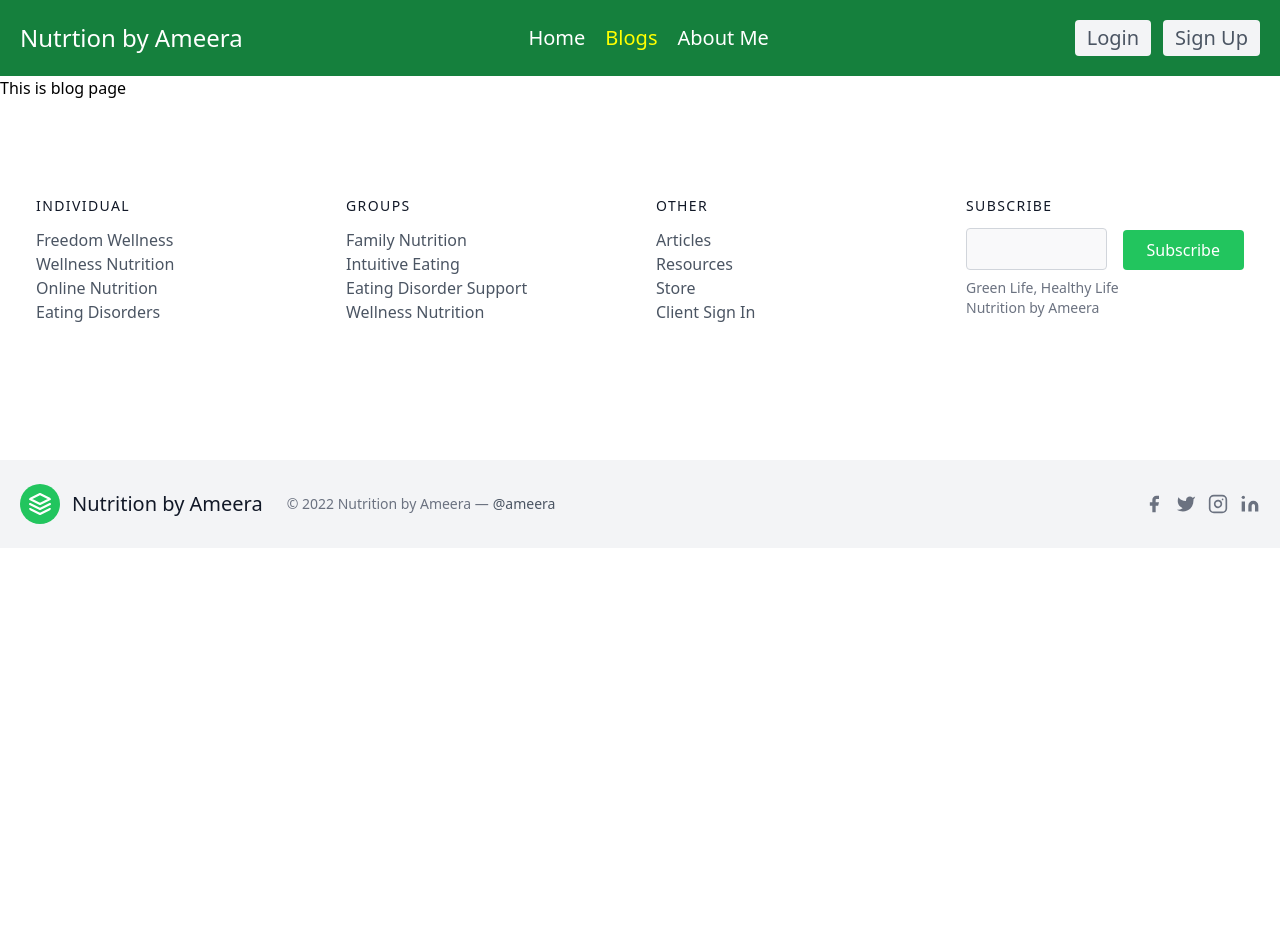
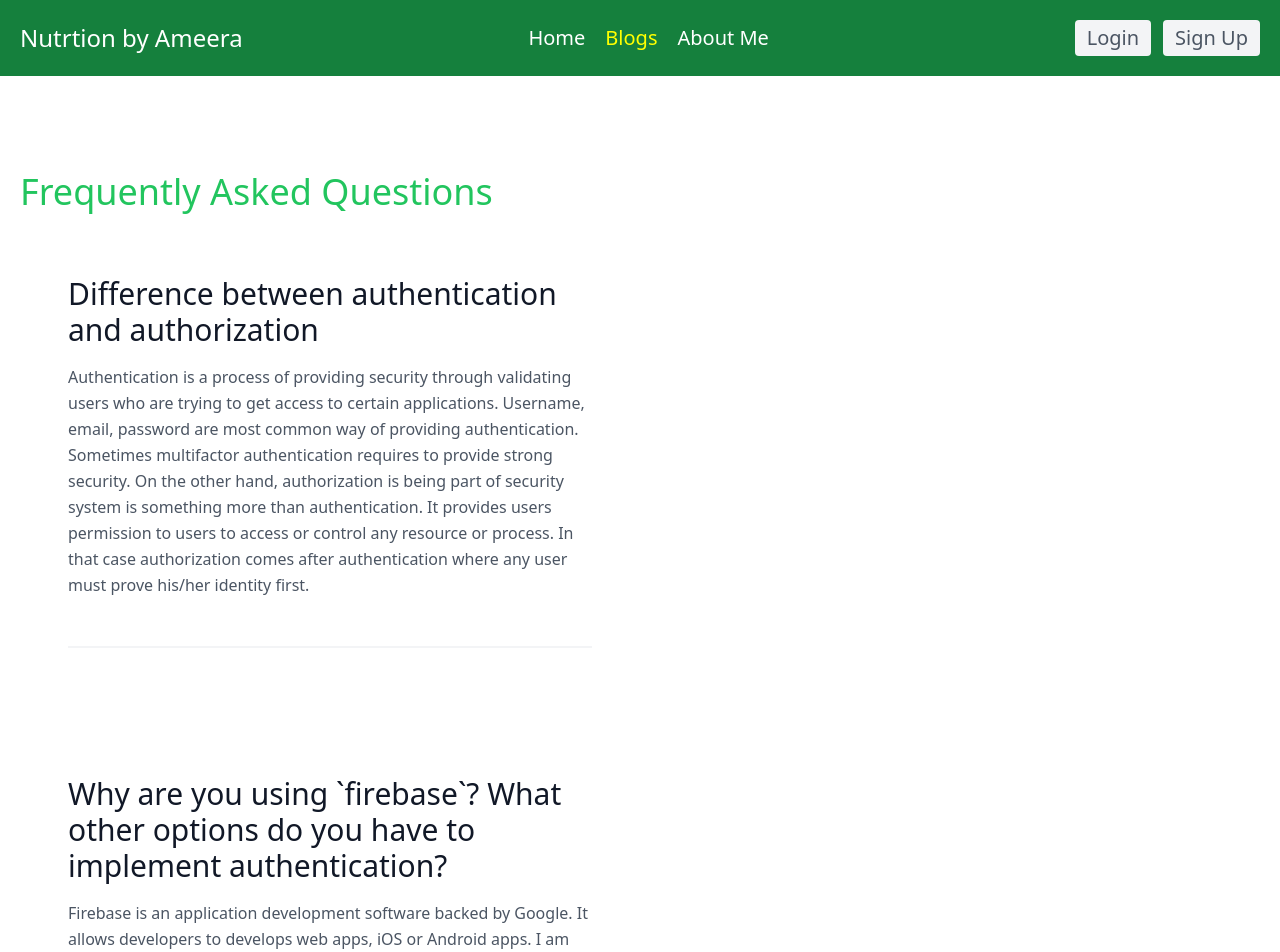
Before and after one commit to hossainAM/Nutrition-by-Ameera, a React (Create React App) app: page /blog in a window 1280 px wide. Shown: the top 952 px of the page. Before the commit the page ends 800 px from the top, so only its background shows below. Built offline with nearby package versions, Linux system fonts and the light colour scheme.

Commit message:
blog component added

```diff
--- a/src/pages/Blog/Blog.js
+++ b/src/pages/Blog/Blog.js
@@ -2,9 +2,29 @@ import React from 'react';
 
 const Blog = () => {
     return (
-        <div>
-            <h2>This is blog page</h2>
+       <section className = "text-gray-600 body-font overflow-hidden">
+        <div className = "container px-5 py-24 mx-auto">
+            <h1 className='text-4xl text-green-500 text-bold'>Frequently Asked Questions</h1>
+            <div className="p-12 md:w-1/2">
+                <h2 className="sm:text-3xl text-2xl title-font font-medium text-gray-900 mt-4 mb-4">Difference between authentication and authorization</h2>
+                <p className="leading-relaxed mb-8">Authentication is a process of providing security through validating users who are trying to get access to certain applications. Username, email, password are most common way of providing authentication. Sometimes multifactor authentication requires to provide strong security. On the other hand, authorization is being part of security system is something more than authentication. It provides users permission to users to access or control any resource or process. In that case authorization comes after authentication where any user must prove his/her identity first.</p>
+                <div className="pb-4 mb-4 border-b-2 border-gray-100 mt-auto w-full">
+                </div>
+            </div>
+            <div className="p-12 md:w-1/2">
+                <h2 className="sm:text-3xl text-2xl title-font font-medium text-gray-900 mt-4 mb-4">Why are you using `firebase`? What other options do you have to implement authentication?</h2>
+                <p className="leading-relaxed mb-8">Firebase is an application development software backed by Google. It allows developers to develops web apps, iOS or Android apps. I am using firebase to develop authentication system for my web application. Password authentication is the most common option. other options include- email link authentication, social media authentication, phone number, custom authentication, anonymous authentication etc. Other than google firebase, lots of auth providers are there like, Amazon, AOL, Apple, Autodesk, Facebook, Github, Twitter, LinkedIn, Microsoft etc.</p>
+                <div className="pb-4 mb-4 border-b-2 border-gray-100 mt-auto w-full">
+                </div>
+            </div>
+            <div className="p-12 md:w-1/2">
+                <h2 className="sm:text-3xl text-2xl title-font font-medium text-gray-900 mt-4 mb-4">What other services does `firebase` provide other than authentication</h2>
+                <p className="leading-relaxed mb-8">Other than authentication, firebase provides services in areas of- A/B testing, analytics, app distribution, app indexing, Cloud firestore, cloud functions, cloud messaging, crashlytics, dynamic links, hosting, in app messaging, firebase ML, performance monitoring, realtime database, remote config,cloud storage, test lab etc. These services can be categorized under build, release & monitor and engage. Some of these services are free of cost and rests with cost.</p>
+                <div className="pb-4 mb-4 border-b-2 border-gray-100 mt-auto w-full">
+                </div>
+            </div>
         </div>
+    </section>
     );
 };
 
```
